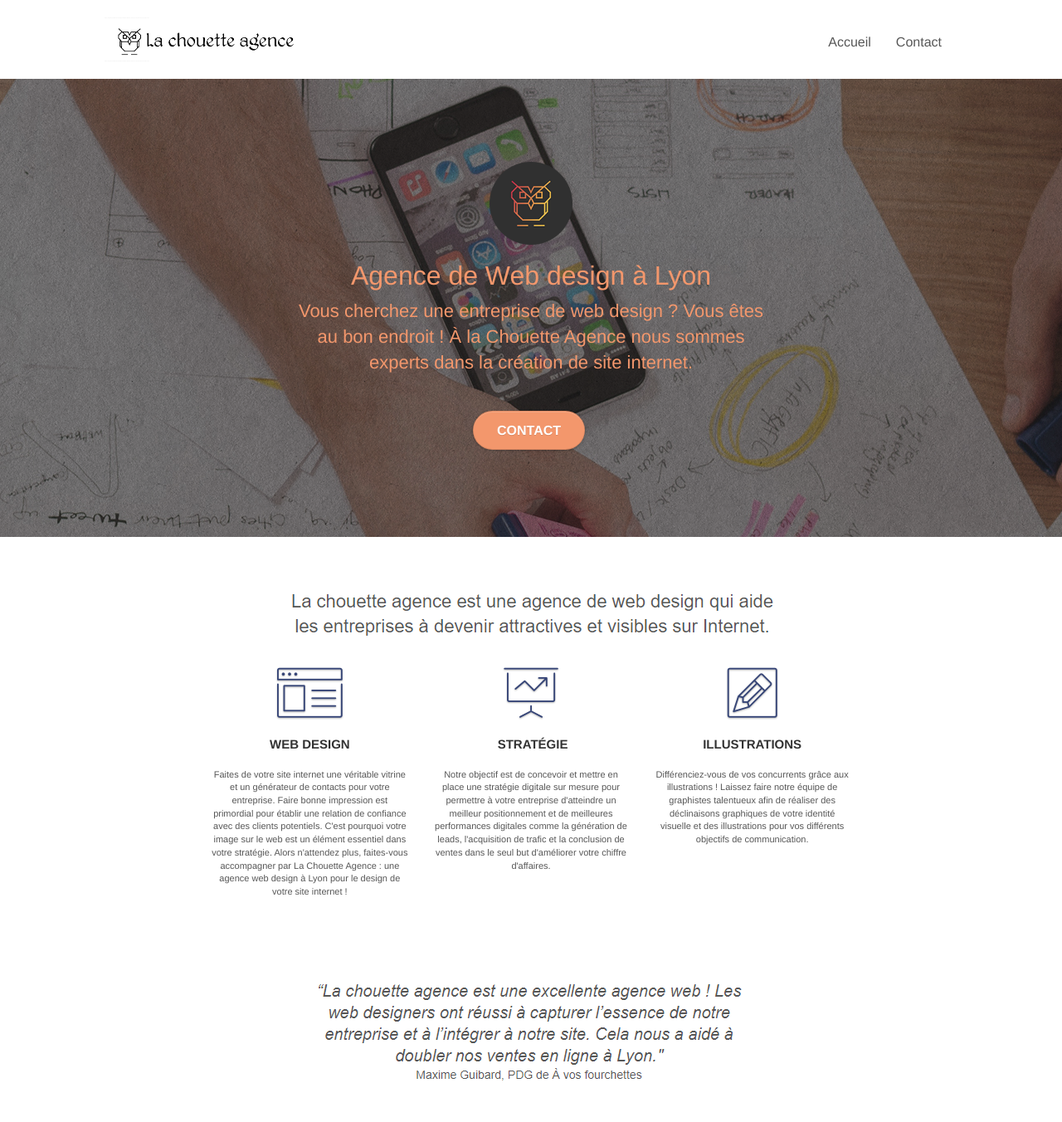
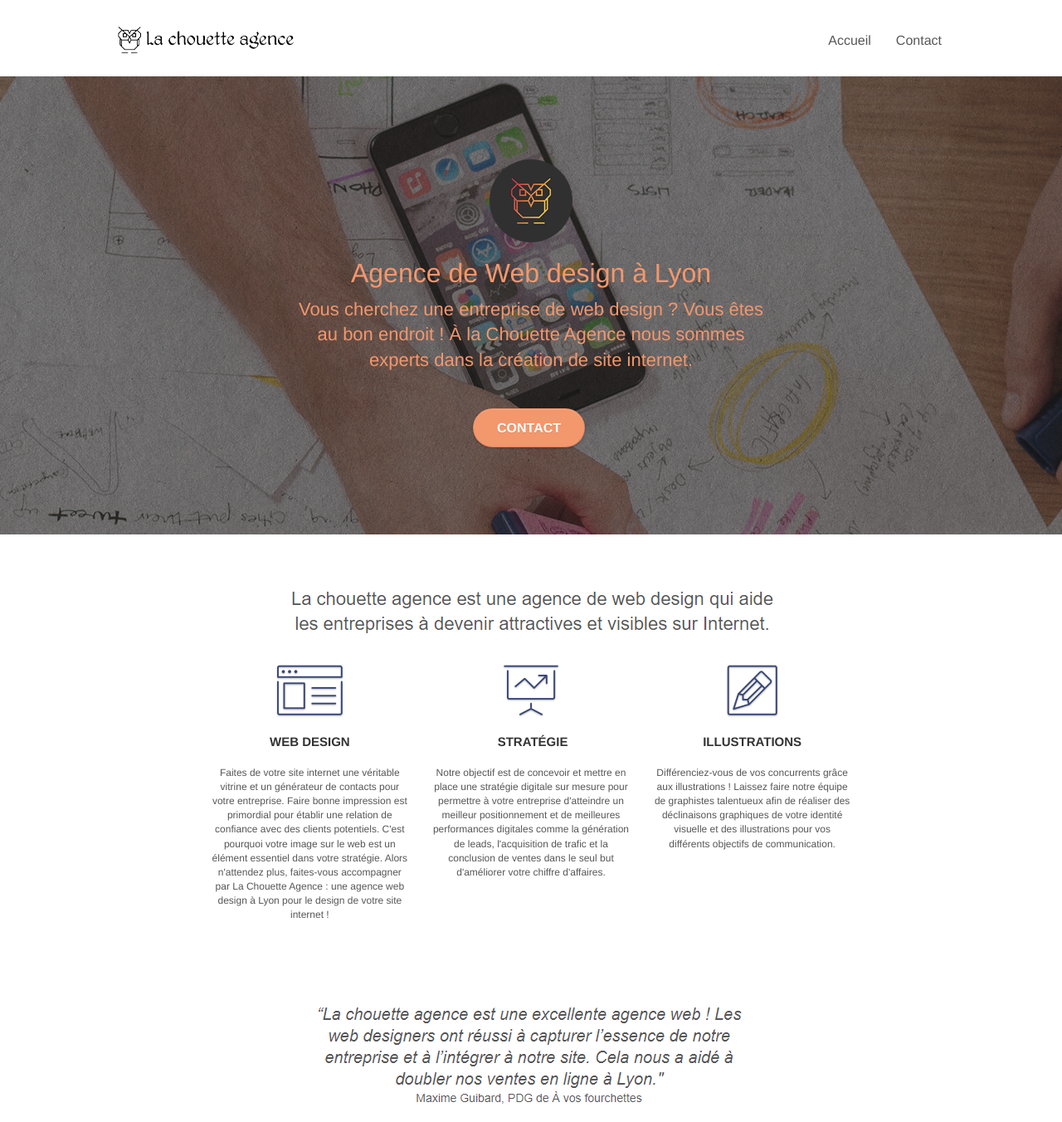
Before and after one commit to sdp971/SeverineDorimondPereira_4_21062021, a plain HTML site: page index.html in a window 1280 px wide. Shown: the top 1352 px of the page at 83% size. Drawn offline with Linux system fonts and the light colour scheme.

Commit message:
suppression mots clés dans navbar-header

```diff
--- a/index.html
+++ b/index.html
@@ -38,9 +38,9 @@
 
 		<nav class="navbar row">
 			<div class="navbar-header">
-				<div class="keywords" style="color:#cccccc;font-size:1px;">Agence web à paris, stratégie web, web design, illustrations, design de site web, site web, web, internet, site internet, site</div>
+
 				<a class="navbar-brand" href="index.html"><img src="img/la-chouette-agence.png" alt="paris web design logo agence web meilleure agence" height="40" /></a>
-				<div class="keywords" style="color:#cccccc;font-size:1px;">Agence web à paris, stratégie web, web design, illustrations, design de site web, site web, web, internet, site internet, site</div>
+
 				<button id="nav-toggle" type="button" class="ui-navbar-toggle navbar-toggle" data-toggle="collapse" data-target=".navbar-1">
 					<span class="sr-only">Toggle navigation</span><span class="icon-bar"></span><span class="icon-bar"></span><span class="icon-bar"></span>
 				</button>
--- a/style.css
+++ b/style.css
@@ -677,7 +677,7 @@ a {
 }
 
 p {
-    font-size: 11px;
+    font-size: 12px;
 }
 
 .tight-width-whitespace {
```
